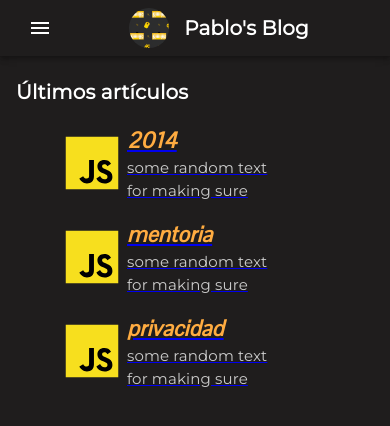
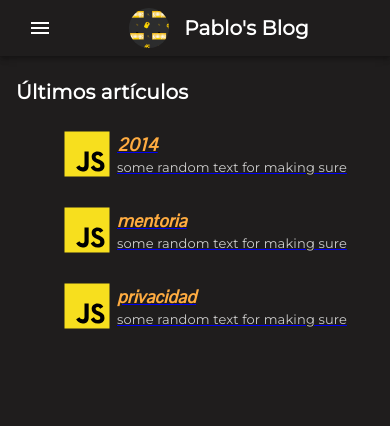
Before and after one commit to Nimeavles/pablo-blog, a Next.js app in the folder apps/web/: page / in a window 390 px wide. Shown: the top 426 px of the page. Built offline with nearby package versions, Linux system fonts and the light colour scheme; what ui would draw is missing.

Commit message:
fix: 🐛last articles responsive design

```diff
--- a/apps/web/components/ArticleCard.tsx
+++ b/apps/web/components/ArticleCard.tsx
@@ -15,19 +15,28 @@ export const ArticleCard = ({
 }: Props) => {
   return (
     <Link href={`/posts/${title}`}>
-      <ListItem sx={{ display: "flex", width: "80%" }}>
-        <Image src={image} alt="image" width={70} height={70} />
+      <ListItem
+        sx={{
+          display: "flex",
+          width: { md: "80%" },
+        }}
+      >
+        <Image src={image} alt="image" width={60} height={60} />
         <Box>
           <Typography
             color="secondary.main"
             fontFamily="Pontano Sans"
             fontWeight="bold"
             fontStyle="italic"
-            fontSize="22px"
+            fontSize={{ xs: "1.125em", sm: "1.375rem" }}
           >
             {title}
           </Typography>
-          <Typography color="#ccc" fontSize="15px" fontFamily="montserrat">
+          <Typography
+            color="#ccc"
+            fontSize={{ xs: "13px", sm: "15px" }}
+            fontFamily="montserrat"
+          >
             {description}
           </Typography>
         </Box>
```
